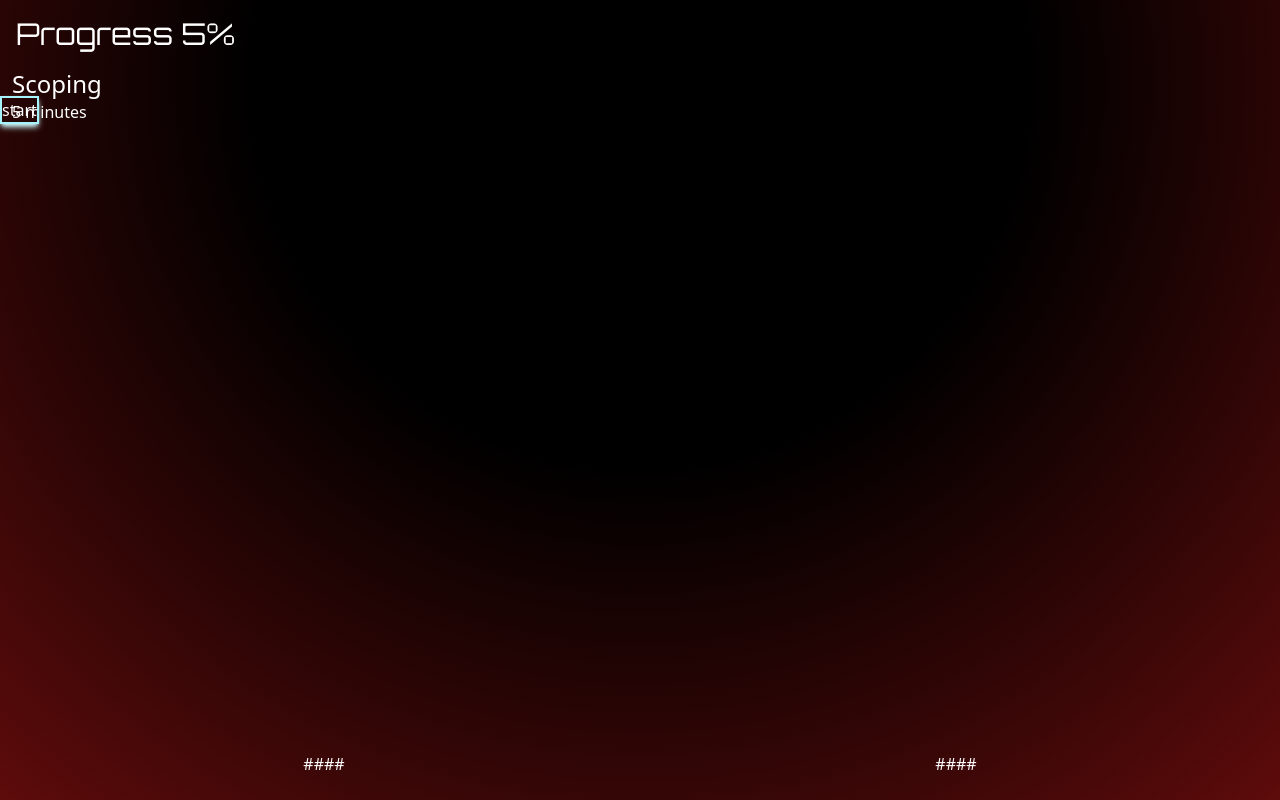
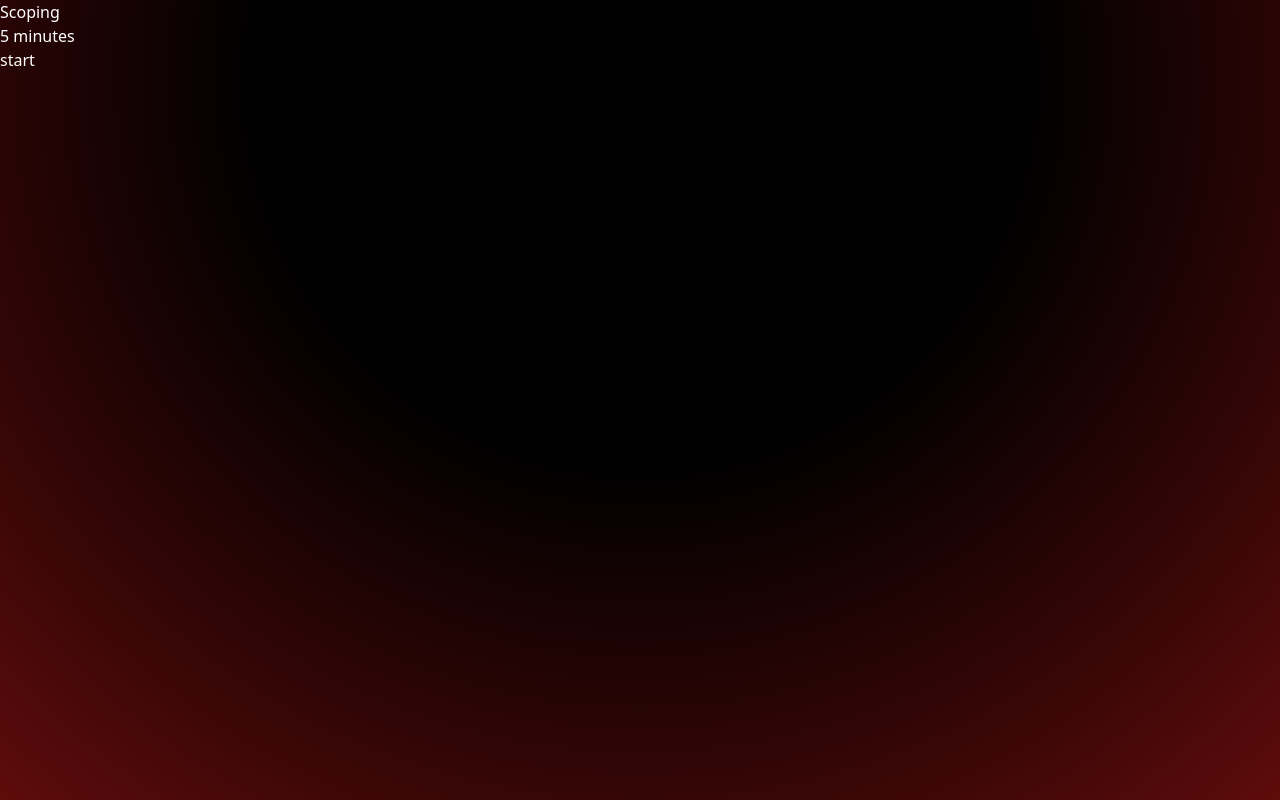
Before and after one commit to Scapy47/Spark, a React (Vite) app: page / in a window 1280 px wide. Built offline with nearby package versions, Linux system fonts and the light colour scheme.

Commit message:
cleaning new start

```diff
--- a/src/App.jsx
+++ b/src/App.jsx
@@ -6,8 +6,7 @@ function App() {
   return (
     <>
       <TopBar />
-      {/*  so modal is showing when it's realtive its a css problem */}
-      <main className='relative'>
+      <main>
         <Sequence />
       </main>
       <BottomBar />
--- a/src/components/BottomBar.jsx
+++ b/src/components/BottomBar.jsx
@@ -1,13 +1,7 @@
 const BottomBar = () => {
     return (
-        <nav className='absolute bottom-0 z-50 flex items-center justify-around w-full p-2'>
-            <div className='p-4'>
-                ####
-            </div>
-            <div className='p-4'>
-                ####
-            </div>
-        </nav>
+        <>
+        </>
     )
 }
 
--- a/src/components/DevFlask.jsx
+++ /dev/null
@@ -1,51 +0,0 @@
-import { useState } from 'react'
-
-const DevFlask = ([size]) => {
-    const Col = [
-        "aliceblue",
-        "aquamarine",
-        "beige",
-        "blanchedalmond",
-        "cornsilk",
-        "gainsboro",
-        "honeydew",
-        "ivory",
-        "lavender",
-        "lavenderblush",
-        "lightblue",
-        "lightcoral",
-        "lightcyan",
-        "lightgoldenrodyellow",
-        "lightgreen",
-        "lightpink",
-        "lightsalmon",
-        "lightskyblue",
-        "lightseagreen",
-        "lightsteelblue",
-        "lightyellow",
-        "mintcream",
-        "mistyrose",
-        "moccasin",
-        "oldlace",
-        "papayawhip",
-        "peachpuff",
-        "seashell",
-        "snow",
-        "thistle",
-        "wheat",
-    ];
-
-
-    const [color, setColor] = useState("")
-    return (
-        <div>
-            <IoFlask size={size} color={color}
-                onClick={
-                    () => setColor(Col[Math.round(Math.random() * 31)])
-                } />
-        </div>
-
-    )
-}
-
-export default DevFlask
--- a/src/components/Sequence.jsx
+++ b/src/components/Sequence.jsx
@@ -33,7 +33,7 @@ const Sequence = () => {
 
     return (
         <section className=''>
-            <Modal className="w-11/12 h-5/6 text-white"
+            <Modal className="w-11/12 h-5/6"
                 open={showModal}
                 func={setShowModal}
             >
@@ -45,15 +45,15 @@ const Sequence = () => {
             {
                 study.map((e) => {
                     return (
-                        <div key={e.task} className='flex items-center justify-between px-3'>
+                        <div key={e.task} className=''>
                             <div>
-                                <p className='text-2xl font-'>{e.task}</p>
+                                <p className=''>{e.task}</p>
                                 {
                                     e.time.hours === 0 ?
-                                        <p className='font-extralight'>
+                                        <p className=''>
                                             {e.time.minutes} minutes
                                         </p>
-                                        : <p className='font-extralight'>
+                                        : <p className=''>
                                             {e.time.hours} hour and {e.time.minutes} minutes
                                         </p>
                                 }
@@ -64,7 +64,7 @@ const Sequence = () => {
                 })
             }
             <button
-                className='absolute bottom-0 border-cyan-200 shadow-cyan-100 border-2 shadow-md '
+                className=''
                 onClick={timer}
             >start</button>
         </section>
--- a/src/components/TopBar.jsx
+++ b/src/components/TopBar.jsx
@@ -1,9 +1,8 @@
 const TopBar = () => {
 
     return (
-        <header className='flex sticky top-0 justify-between items-center w-full z-50 p-4'>
-            <p className="text-3xl font-Orbitron">Progress 5%</p>
-        </header>
+        <>
+        </>
     )
 }
 
--- a/src/index.css
+++ b/src/index.css
@@ -2,9 +2,13 @@
 @tailwind components;
 @tailwind utilities;
 
+:root {
+    color-scheme: dark;
+}
+
 @layer base {
     html {
-        @apply h-dvh bg-black text-white;
+        @apply h-dvh;
     }
 
     #root,
```
Also changed, not shown: 1 other file (tests, documents, lock files or other folders).
